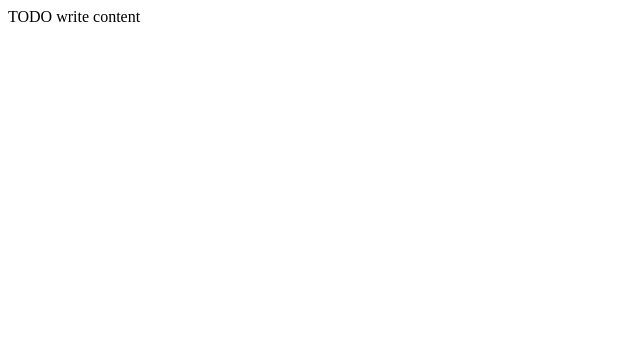
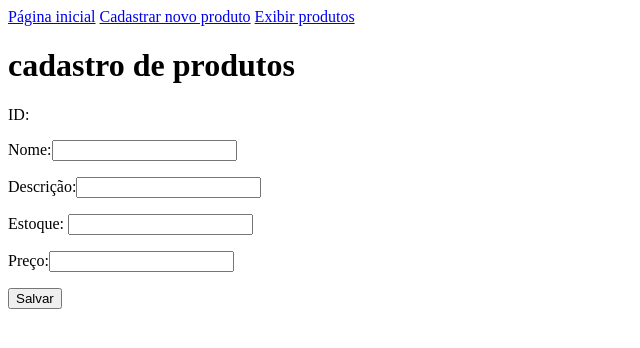
Before and after one commit to biaozera/catarse, a plain HTML site: page src/main/resources/templates/cadastro.html in a window 1280 px wide. Shown: the whole page, without its empty margins (0-640 px from the left). Drawn offline with Linux system fonts and the light colour scheme.

Commit message:
headers atualizados > html

```diff
--- a/src/main/resources/templates/cadastro.html
+++ b/src/main/resources/templates/cadastro.html
@@ -1,11 +1,26 @@
 <!DOCTYPE html>
 <html>
     <head>
-        <title>TODO supply a title</title>
+        <title>catarse</title>
         <meta charset="UTF-8">
         <meta name="viewport" content="width=device-width, initial-scale=1.0">
     </head>
+
     <body>
-        <div>TODO write content</div>
+
+        <a href="/"> Página inicial</a>
+        <a href="/produto/cadastro"> Cadastrar novo produto</a>
+        <a href="/produto/lista"> Exibir produtos</a>
+
+        <h1>cadastro de produtos</h1>
+        <form method="post" th:action="@{/produto/gravar}">
+            <p>ID: <input type="hidden" th:field="${produto.id}" > </p>
+            <p>Nome:<input type="text" th:field="${produto.nome}" > </p>
+            <p>Descrição:<input type="text" th:field="${produto.descricao}" > </p>
+            <p>Estoque: <input type="number" th:field="${produto.estoque}" > </p>
+            <p>Preço:<input type="number" th:field="${produto.preco}" > </p>
+
+            <button type="submit"> Salvar </button>
+            </form>
     </body>
 </html>
```
Also changed, not shown: src/main/resources/templates/index.html (+4 -1 lines), src/main/resources/templates/visualizacao.html (+3 -1 lines).
